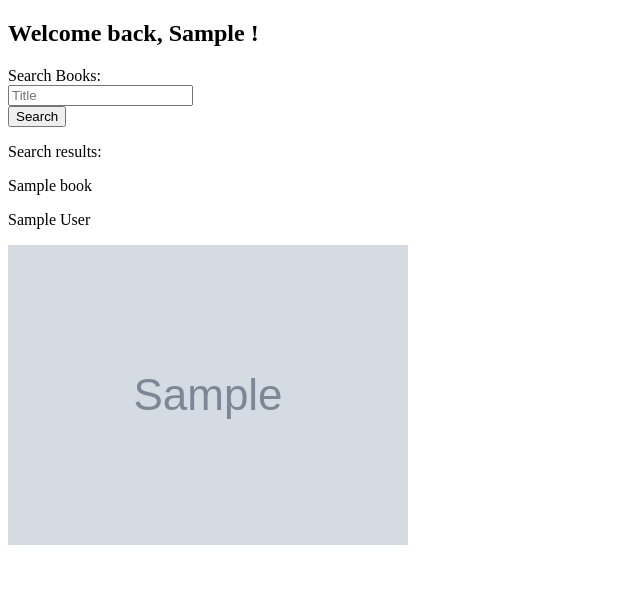
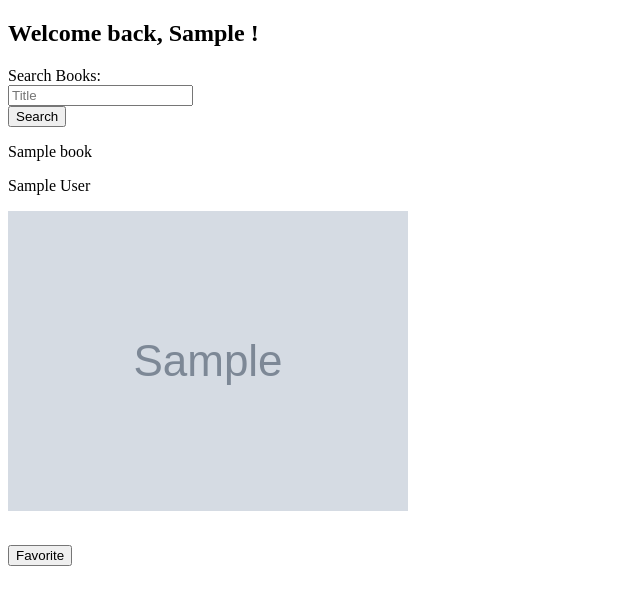
Before and after one commit to Shanz-Webbie/bookbycover, a Flask app: page /browse in a window 1280 px wide. Shown: the part 80-685 px from the top of the page, without its empty margins (0-640 px from the left). Run offline with Flask 2, Linux system fonts and the light colour scheme; the visitor is signed in with stand-in values (Sample User, id 1); tables that the repository leaves empty hold one stand-in row (values such as "Sample post"); grey boxes marked "Sample" are stand-in pictures.

Commit message:
experimenting with JSON rendering. added in favorite button

```diff
--- a/server.py
+++ b/server.py
@@ -10,6 +10,7 @@ from pprint import pformat
 import os
 
 
+
 app = Flask(__name__)
 
 # ToDo remove secret and config from global scope
@@ -19,6 +20,11 @@ def get_api_key():
     return API_Key
 
 app.secret_key = get_api_key()
+
+# with open('data/books.json', 'r') as json_file:
+#     books_data = json.load(json_file)
+
+# books = books_data['books']
 
 # This configuration option makes the Flask interactive debugger
 # more useful (you should remove this line in production though)
@@ -131,7 +137,7 @@ def get_book_by_title():
     # open the JSON file
     with open('data/books.json') as json_file:
         json_data = json.load(json_file)
-    # get the input title from the search bar
+        # get the input title from the search bar
     title = request.args.get('title-field')
     # iterate over each book in the JSON file
     for book in json_data:
@@ -142,20 +148,43 @@ def get_book_by_title():
 
     return jsonify(title_info)
 
+    #     json_data = json.loads(json_file.read())
+    # return(render_template("browse.html", jsonify_data=jsonify_data))
 
 
-# @app.route('/search')
-# def search_books():
-#     """Search and display relevant books."""
 
-#     json_file = open('data/books.json')
-#     json_data = json_file.read()
-#     json_obj = json.loads(json_data)
-#     json_str = json.dumps(json_obj)
-#     return json_str
+@app.route('/browse')
+def search_books():
+    """Search and display relevant books."""
+    # get the input title from the search bar
+    # title = request.args.get('title')
+    # found_books = [book for book in books if title in book['title']]
+    # return render_template('browse.html', books=found_books)
+#     # json_file = open('data/books.json')
+#     # json_data = json_file.read()
+#     # json_obj = json.loads(json_data)
+#     # json_str = json.dumps(json_obj)
+#     # return json_str
 #     # dict_obj = {"hello": "world"}
 #     # json_str = json.dumps(dict_obj)
 #     # return json_str
+
+@app.route("/browse/<book_id>/favorite", methods=["POST"])
+def create_favorite(book_id):
+    """Create a new favorite book."""
+    logged_in_email = session.get("user_email")
+    is_favorite = request.form.get("favorite-button")
+    if is_user_authorized:
+        user = crud.get_user_by_email(logged_in_email)
+        book = crud.get_book_by_id(book_id)
+
+        favorite = crud.create_favorite(user, book, is_favorite)
+        db.session.add(favorite)
+        db.session.commit()
+
+        flash(f"Saved the favorite.")
+    return redirect(f"/browse/{book_id}")
+
 
 if __name__ == '__main__':
     connect_to_db(app)
--- a/static/main.js
+++ b/static/main.js
@@ -11,12 +11,49 @@
 function showBook(evt) {
     evt.preventDefault();
     const url = '/books.json';
+    // const requestedBooks = new Request("books.json")
     const book_title = document.querySelector('#title-field').value;
     console.log('Success!')
     fetch(`/books.json?${book_title}`)
-        .then((response) => response.text())
-        .then((title) => {
-            document.querySelector('#search-results').innerHTML = title});
+        .then((response) => response.json())
+        .then((searchedBooks) => {
+
+            document.querySelector('#search-results').innerHTML= searchedBooks});
+
+
+        };
+
+    document.querySelector('#title-form').addEventListener('submit', showBook);
+
+
+function addFavorites(evt){
+    console.log("Test")
+    evt.preventDefault();
+    // fetch('/browse/<book_id>/favorite')
+
 }
 
-document.querySelector('#title-form').addEventListener('submit', showBook);
+    document.querySelector('#favorite-button').addEventListener('click', addFavorites);
+
+                // // let placeholder = document.querySelector('#search-results');
+            // let out = "";
+            // for (let book of searchedBooks){
+            //     out += `
+            //     <p><img src='${book.book_image}'</p><br>
+
+            //     `;
+            // }
+            // for(const title of title.books ) {
+            //     const listBook = document.createElement("strong").textContent =
+            //     title.book_title;
+            //     listItem.append(` Here are your search results ${title.book_title}`);
+            //     // listItem.appendChild(document.createElement("strong")).textContent =
+            //     //   `£${product.Price}`;
+            //     // myList.appendChild(listItem);
+            //   }
+            // })
+            // let jsonobj=JSON.parse()
+            // console.log(jsonobj)
+            // document.querySelector('#search-results')
+            // document.getElementById("title").innerHTML = `Title: ${response.book_title}`});
+            // document.querySelector('#search-results').innerHTML= JSON.stringify(title)});
--- a/templates/browse.html
+++ b/templates/browse.html
@@ -18,11 +18,32 @@
     <button id="search-button" type="submit">Search</button>
   </div>
 </form>
-  <div id="search-results">Search results:</div>
+  <div id="search-results">
+    <!-- <h1>Search results:</h1>
+    <ul>
+      <li>book_title</li>
+      <li>author_name</li>
+      <li>book_image</li>
+    </ul> -->
+  </div>
+  <!-- <div id="test"> Test:   </div>
+    <script>
+
+    title_info = JSON.parse(title_info);
+    var getimage = document.createElement("img");
+    getimage.onload = function() {
+       document.getElementById("test").appendChild(getimage);
+    }
+    getimage.src = title_info.book_image;
+  </script> -->
+
   {% for book in books %}
     <p>{{ book.book_title }}</p>
     <p>{{ book.author_name }}</p>
     <p><img class="poster" src="{{ book.book_image }}"></p><br>
+    <div class="favorite-group">
+      <button id="favorite-button" type="submit">Favorite</button>
+    </div>
   {% endfor %}
 
   <script src="/static/main.js"></script>
```
